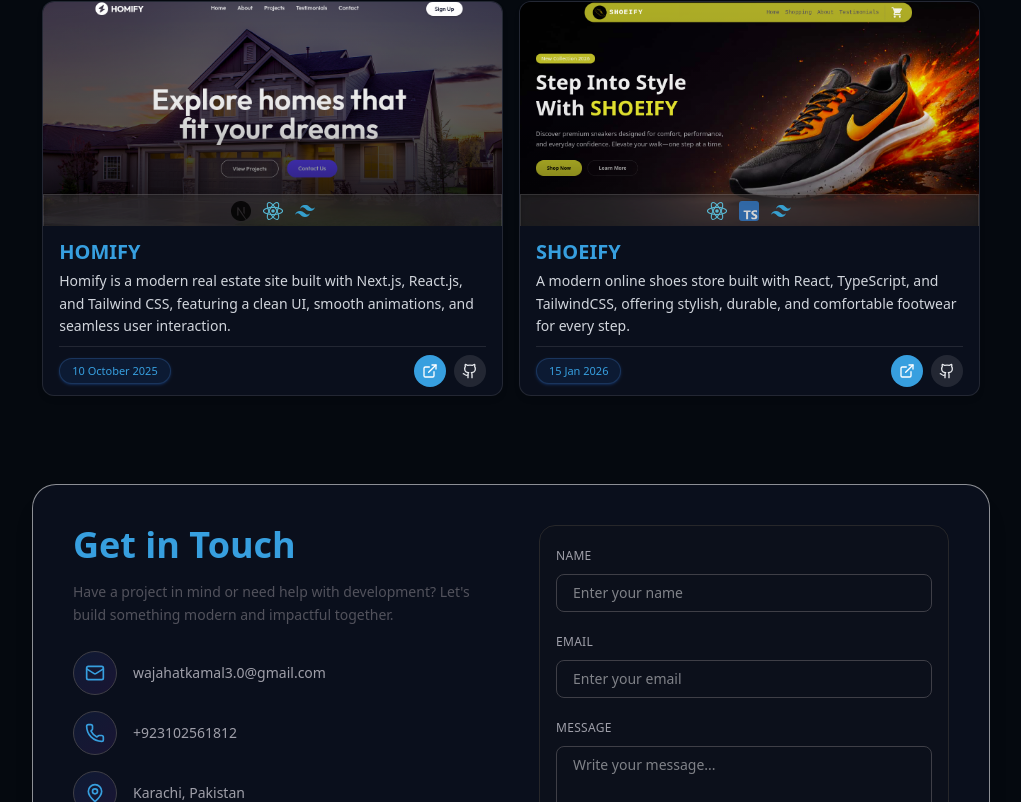
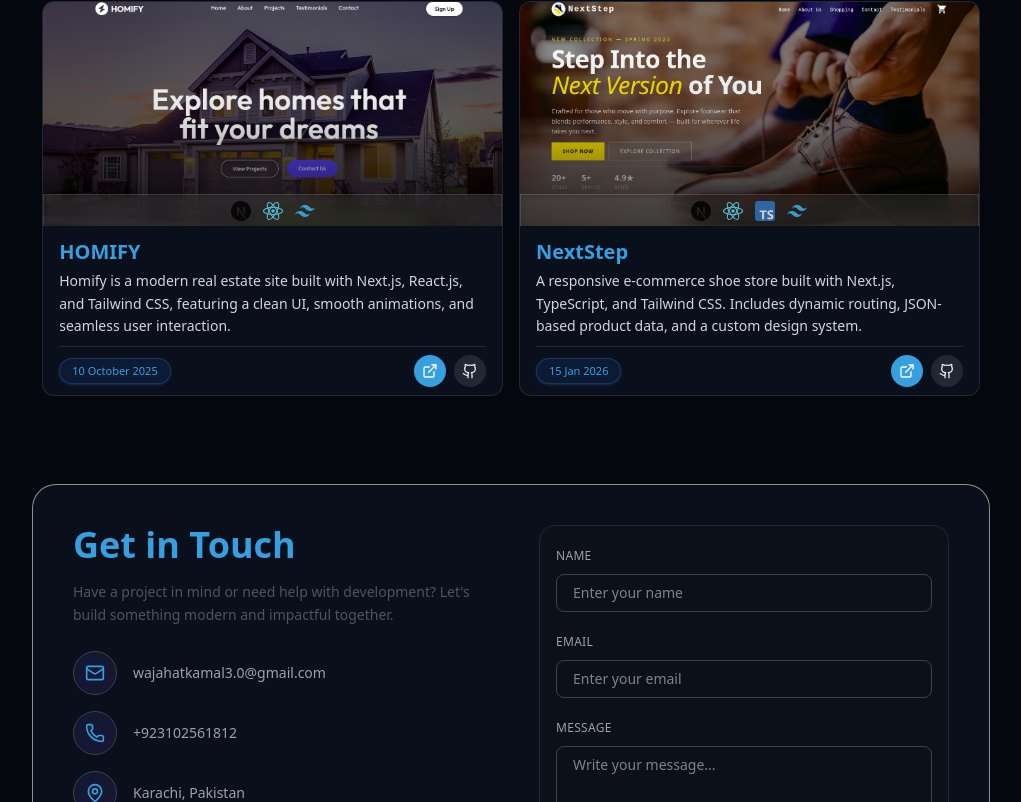
Before and after one commit to wajahat-kamal/Dev-Portfolio, a React (Vite) app: page / in a window 1280 px wide. Shown: the part 1935-2737 px from the top of the page, without its empty margins (129-1150 px from the left). Built offline with nearby package versions, Linux system fonts and the light colour scheme.

Commit message:
Update Data.js: replace 'Shoeify' project with 'NextStep', update project details and image import, and remove unused 'Shoeify' image asset for improved project organization.

```diff
--- a/src/assets/Data.js
+++ b/src/assets/Data.js
@@ -1,6 +1,6 @@
 // Import project images
 import wkGlobifyImg from "./projects/wk-Globify.png";
-import wkShoeifyImg from "./projects/wk-shoeify.png";
+import wkNextStepImg from "./projects/wk-nextstep.png";
 import wkHomifyImg from "./projects/wk-homify.png";
 import wkFoodifyImg from "./projects/wk-foodify.png";
 
@@ -54,7 +54,7 @@
     id: 3,
     title: "HOMIFY",
     description:
-     "Homify is a modern real estate site built with Next.js, React.js, and Tailwind CSS, featuring a clean UI, smooth animations, and seamless user interaction.",
+      "Homify is a modern real estate site built with Next.js, React.js, and Tailwind CSS, featuring a clean UI, smooth animations, and seamless user interaction.",
     image: wkHomifyImg,
     tags: [nextjsIcon, reactIcon, tailwindcssIcon],
     demoURL: "https://homify-wk.vercel.app/",
@@ -63,13 +63,13 @@
   },
   {
     id: 4,
-    title: "SHOEIFY",
+    title: "NextStep",
     description:
-      "A modern online shoes store built with React, TypeScript, and TailwindCSS, offering stylish, durable, and comfortable footwear for every step.",
-    image: wkShoeifyImg,
-    tags: [reactIcon, typescriptIcon, tailwindcssIcon],
-    demoURL: "https://shoeify-wk.vercel.app/",
-    githubURL: "https://github.com/wajahat-kamal/Shoeify-React",
+      "A responsive e-commerce shoe store built with Next.js, TypeScript, and Tailwind CSS. Includes dynamic routing, JSON-based product data, and a custom design system.",
+    image: wkNextStepImg,
+    tags: [nextjsIcon, reactIcon, typescriptIcon, tailwindcssIcon],
+    demoURL: "https://nextstep-wk.vercel.app/",
+    githubURL: "https://github.com/wajahat-kamal/NextStep-Nextjs",
     date: "15 Jan 2026",
   },
 ];
```
Also changed, not shown: src/assets/projects/wk-nextstep.png (added), src/assets/projects/wk-shoeify.png (deleted).
